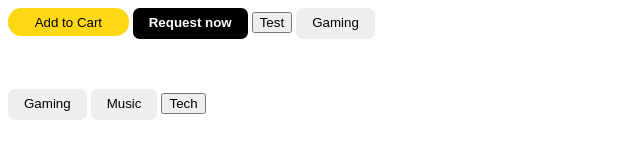
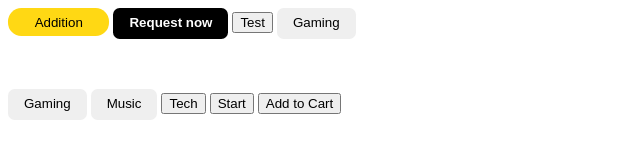
Before and after one commit to lemiskutswa/JavaScript-Overview, a plain HTML site: page index.html in a window 1280 px wide. Shown: the whole page, without its empty margins (0-640 px from the left). Drawn offline with Linux system fonts and the light colour scheme.

Commit message:
more exercises

```diff
--- a/index.html
+++ b/index.html
@@ -8,7 +8,7 @@
     <title>Exercises</title>
 </head>
 <body>
-    <button class="add-to-cart-button">Add to Cart</button>
+    <button class="add-to-cart-button">Addition</button>
     <button class="request-now-btn">Request now</button>
     <button class="js-button">Test</button>
     <button class="gaming-btn" onclick="toggleButton()">Gaming</button>
@@ -17,6 +17,11 @@
         <button class="on-off-btns" onclick="techButtons()">Gaming</button>
         <button class= "on-off-btns" onclick="techButtons()">Music</button>
         <button onclick="techButtons()">Tech</button>
+
+        <button class="start-btn" onclick="changeButton();">Start</button>
+
+        <button class="js-cart" onclick="addToCart();">Add to Cart</button>
+        <p class="js-added-display"></p>
     </div>
 
 
--- a/scripts/exercises.js
+++ b/scripts/exercises.js
@@ -125,3 +125,31 @@
 
 //   console.log(countPositive([1, -3, 5]));
 //   console.log(countPositive([-2, 3, -5, 7, 10]));
+
+
+// function runTwice (add) {
+//     add();
+//     add();
+// };
+
+// const add = function() {
+//     console.log(2+3);
+// };
+
+// runTwice(add);
+
+// function changeButton () {
+//     setTimeout(function () {
+//         const buttonElement = document.querySelector('.start-btn').innerHTML = 'Finished';
+//     }, 2000);
+
+//     const buttonElement = document.querySelector('.start-btn');
+//     buttonElement.innerText = 'Loading...';
+// }
+
+function addToCart() {
+    const cartButton = document.querySelector('.js-added-display').innerHTML = 'Added!';
+    setTimeout(function () {
+        cartButton.innerHTML = '';
+    }, 2000)
+}
```
